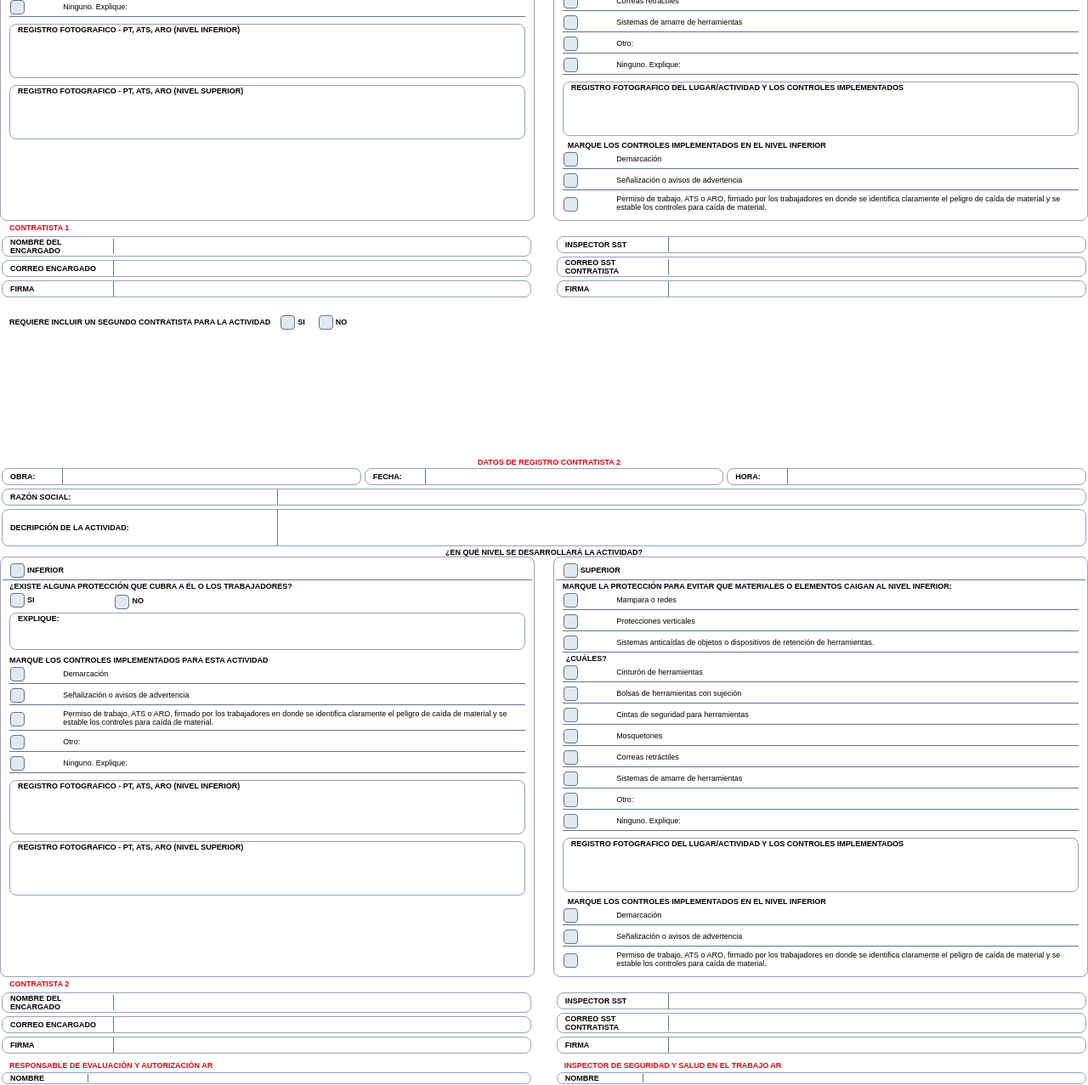
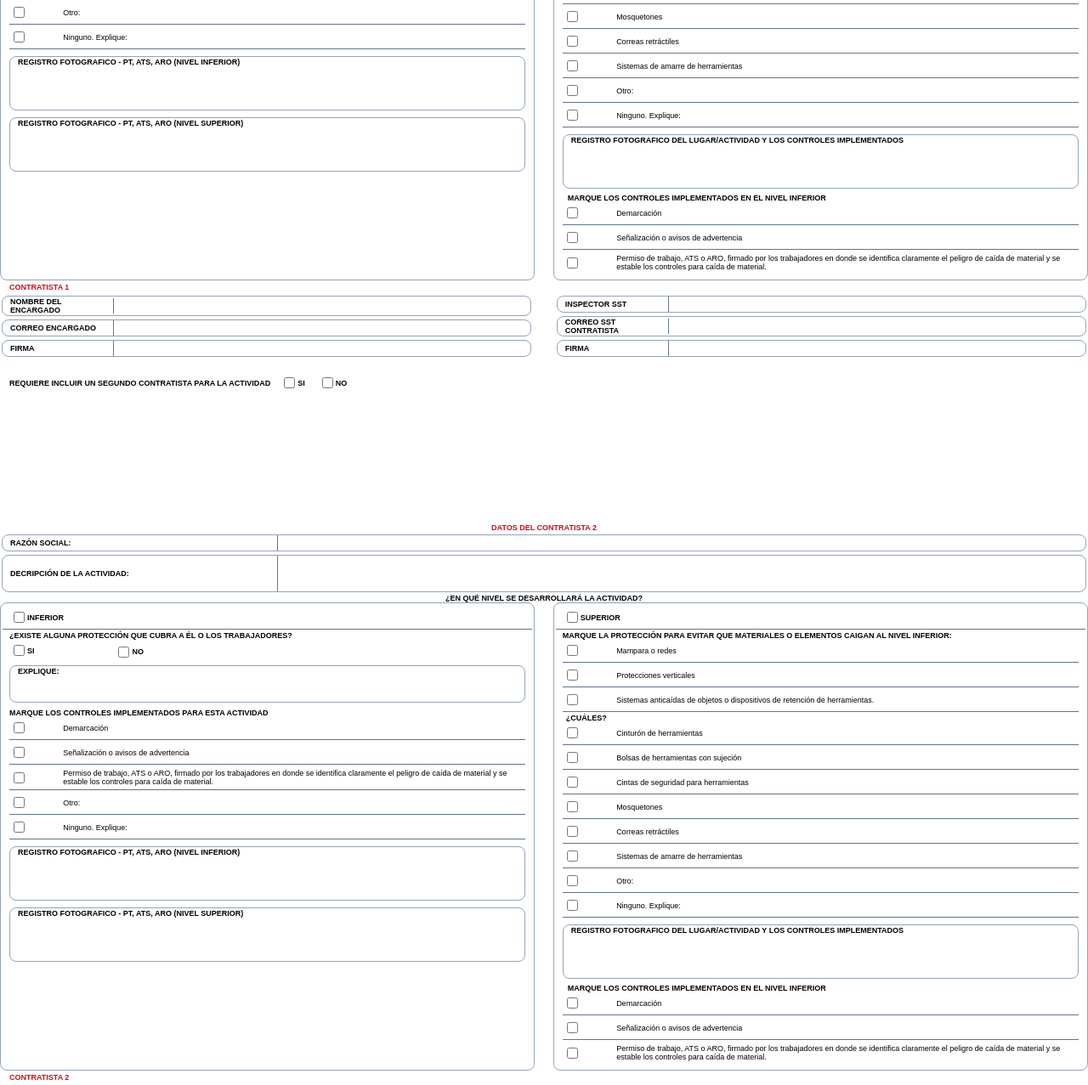
Before and after one commit to alexandergonzalezsaavedra/formulario-autorizacion-evaluacion-de-riesgos, a plain HTML site: page index.html in a window 1280 px wide. Shown: the part 420-1697 px from the top of the page at 85% size. Drawn offline with Linux system fonts and the light colour scheme.

Commit message:
formulario final

```diff
--- a/index.html
+++ b/index.html
@@ -54,61 +54,6 @@
 			p {
 				font-size: 9px;
 			}
-			.container {
-				width: 15px;
-				height: 15px;
-				margin-right: 5px;
-				display: inline-block;
-				position: relative;
-				cursor: pointer;
-				font-size: 16px;
-				-webkit-user-select: none;
-				-moz-user-select: none;
-				-ms-user-select: none;
-				user-select: none;
-			}
-			.container input {
-				position: absolute;
-				opacity: 0;
-				cursor: pointer;
-				height: 0;
-				width: 0;
-			}
-			.checkmark {
-				position: absolute;
-				top: 0;
-				left: 0;
-				height: 15px;
-				width: 15px;
-				border-radius: 4px;
-				background-color: #e2e8f0;
-				border: solid 1px #64748b;
-			}
-			.container:hover input ~ .checkmark {
-				background-color: #ccc;
-			}
-			.container input:checked ~ .checkmark {
-				background-color: #d80915;
-			}
-			.checkmark:after {
-				content: '';
-				position: absolute;
-				display: none;
-			}
-			.container input:checked ~ .checkmark:after {
-				display: block;
-			}
-			.container .checkmark:after {
-				left: 4px;
-				top: 1px;
-				width: 3px;
-				height: 8px;
-				border: solid white;
-				border-width: 0 3px 3px 0;
-				-webkit-transform: rotate(45deg);
-				-ms-transform: rotate(45deg);
-				transform: rotate(45deg);
-			}
 		</style>
 	</head>
 	<body style="padding: 0">
@@ -131,11 +76,15 @@
 		</div>
 		<div class="w-full">
 			<p
-				class="label text-center"
-				style="margin-bottom: 0; padding-left: 12px; color: #d80915">
-				Datos de registro contratista 1
+				class="label"
+				style="margin-bottom: 0; padding-left: 12px">
+				Datos de registro
 			</p>
 		</div>
+		<table
+			style="border-collapse: collapse; width: 100%"
+			border="0"
+			class="flex items-center"></table>
 		<div
 			class="flex flex-center items-center"
 			style="padding: 0">
@@ -212,7 +161,7 @@
 		<!-- INICIAN DATOS DEL CONTRATISTA 1 -->
 		<div style="border-radius: 8px; margin-top: 0">
 			<table class="w-full">
-				<!-- <thead>
+				<thead>
 					<tr>
 						<td colspan="2">
 							<p
@@ -222,7 +171,7 @@
 							</p>
 						</td>
 					</tr>
-				</thead> -->
+				</thead>
 				<tbody class="w-full">
 					<tr
 						class="flex items-center justify-center"
@@ -1434,91 +1383,9 @@
 		</div>
 
 		<!-- INICIAN DATOS DEL CONTRATISTA 2 -->
-		<div
-			class="w-full"
-			style="margin-top: 150px">
-			<p
-				class="label text-center"
-				style="margin-bottom: 0; padding-left: 12px; color: #d80915">
-				Datos de registro contratista 2
-			</p>
-		</div>
-		<div
-			class="flex flex-center items-center"
-			style="padding: 0">
-			<table
-				class="border"
-				style="width: 33.33%">
-				<tbody>
-					<tr
-						class="flex items-center justify-center"
-						style="
-							border: solid 1px #94a3b8;
-							padding: 0 8px;
-							border-radius: 8px;
-						">
-						<td style="width: 15%">
-							<p class="m-0 label">Obra:</p>
-						</td>
-						<td
-							style="
-								width: 85%;
-								border-left: solid 1px #64748b;
-								height: 16px;
-							"></td>
-					</tr>
-				</tbody>
-			</table>
-			<table
-				class="border"
-				style="width: 33.33%">
-				<tbody>
-					<tr
-						class="flex items-center justify-center"
-						style="
-							border: solid 1px #94a3b8;
-							padding: 0 8px;
-							border-radius: 8px;
-						">
-						<td style="width: 15%">
-							<p class="m-0 label">Fecha:</p>
-						</td>
-						<td
-							style="
-								width: 85%;
-								border-left: solid 1px #64748b;
-								height: 16px;
-							"></td>
-					</tr>
-				</tbody>
-			</table>
-			<table
-				class="border"
-				style="width: 33.33%">
-				<tbody>
-					<tr
-						class="flex items-center justify-center"
-						style="
-							border: solid 1px #94a3b8;
-							padding: 0 8px;
-							border-radius: 8px;
-						">
-						<td style="width: 15%">
-							<p class="m-0 label">Hora:</p>
-						</td>
-						<td
-							style="
-								width: 85%;
-								border-left: solid 1px #64748b;
-								height: 16px;
-							"></td>
-					</tr>
-				</tbody>
-			</table>
-		</div>
-		<div style="border-radius: 8px">
+		<div style="border-radius: 8px; margin-top: 150px">
 			<table class="w-full">
-				<!-- <thead>
+				<thead>
 					<tr>
 						<td colspan="2">
 							<p
@@ -1528,7 +1395,7 @@
 							</p>
 						</td>
 					</tr>
-				</thead> -->
+				</thead>
 				<tbody class="w-full">
 					<tr
 						class="flex items-center justify-center"
```
